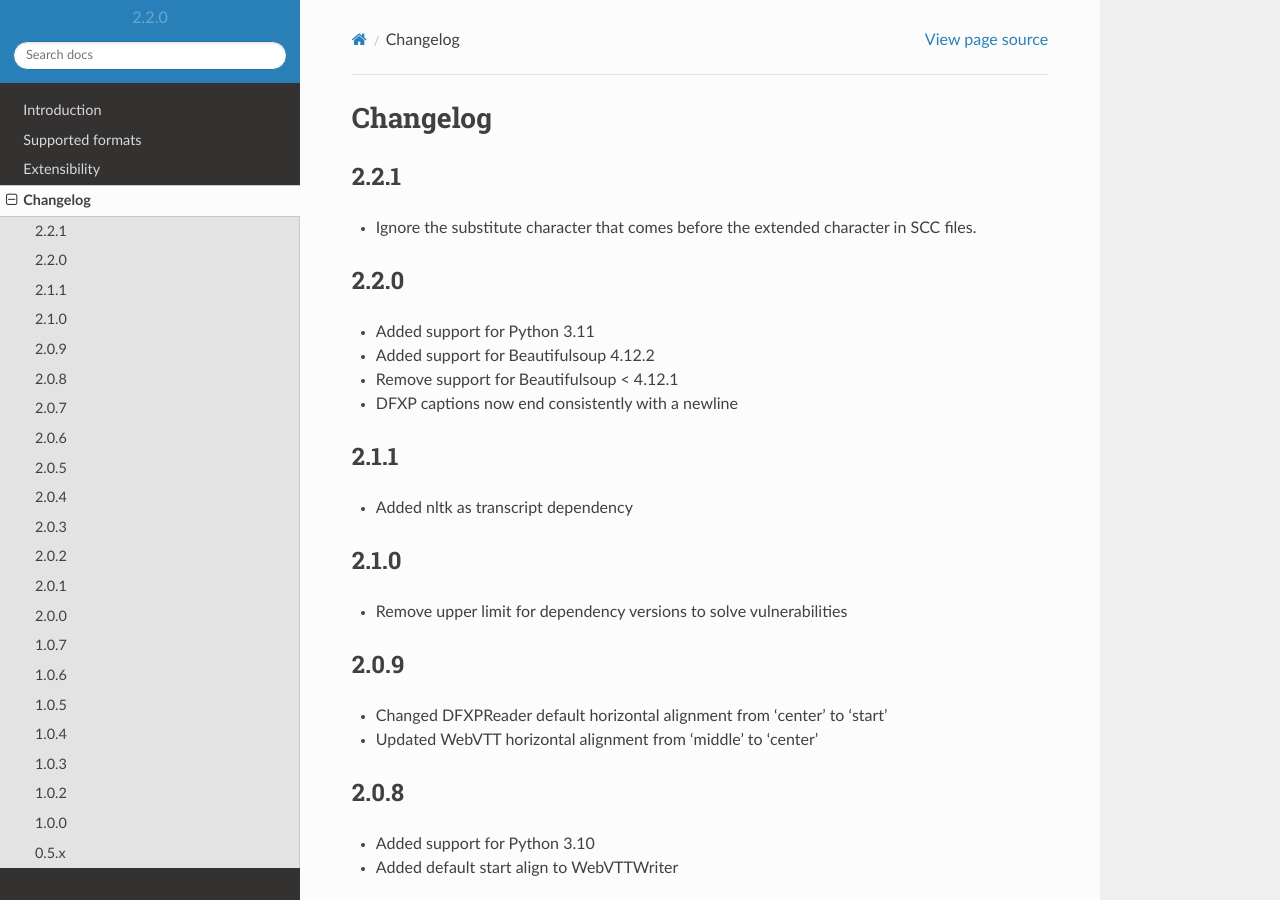
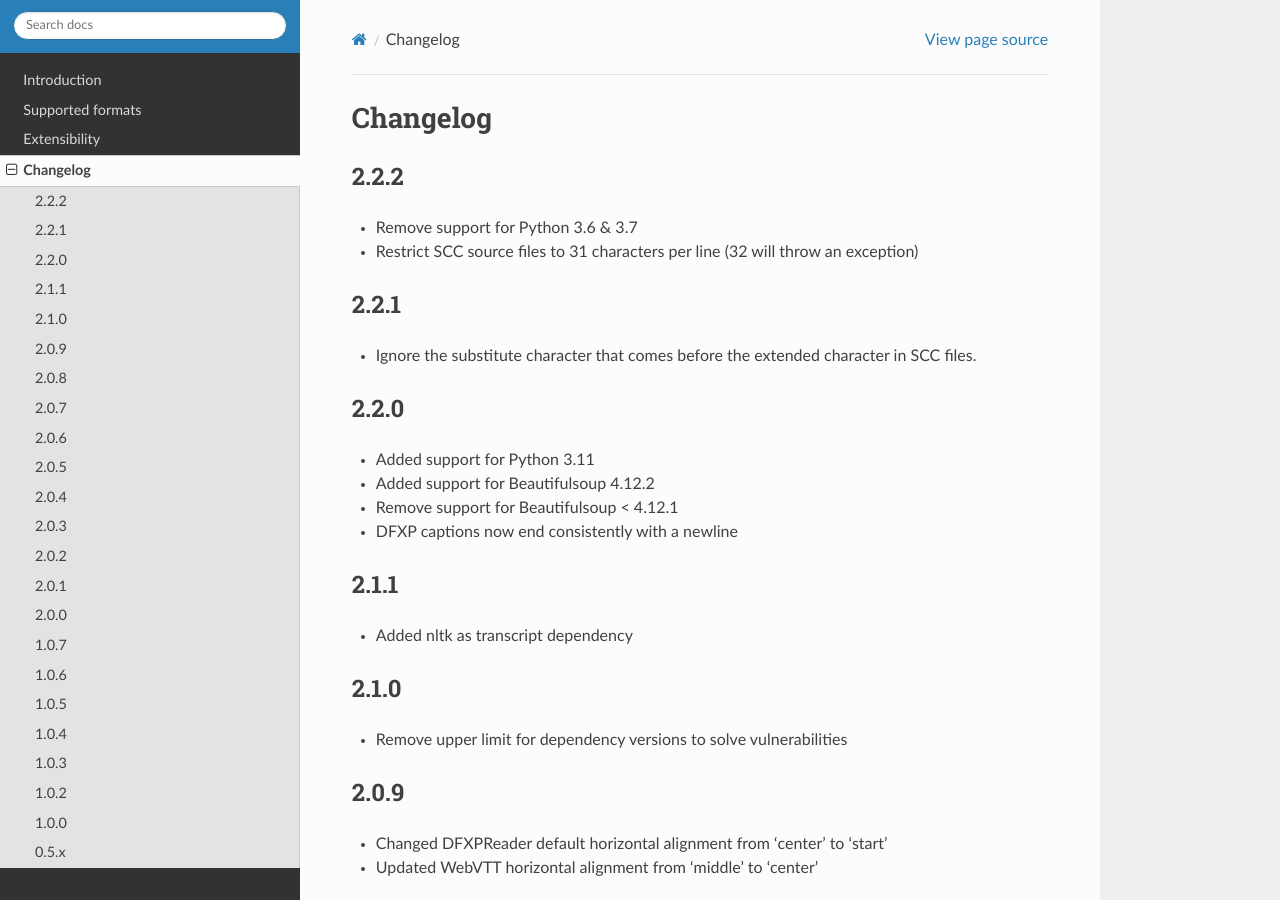
Before and after one commit to pbs/pycaption, a Sphinx documentation site: the page built from docs/changelog.rst, in a window 1280 px wide and 900 px high. Built offline with Sphinx 7.4.7 and the Read the Docs theme 2.0.0, drawn with Linux system fonts in a browser that asks for light colours.

Commit message:
update changelog and bump version to 2.2.2.dev

```diff
--- a/docs/changelog.rst
+++ b/docs/changelog.rst
@@ -1,5 +1,10 @@
 Changelog
 ---------
+2.2.2
+^^^^^
+- Remove support for Python 3.6 & 3.7
+- Restrict SCC source files to 31 characters per line (32 will throw an exception)
+
 2.2.1
 ^^^^^
 - Ignore the substitute character that comes before the extended character in SCC files.
--- a/setup.py
+++ b/setup.py
@@ -24,7 +24,7 @@ transcript_dependencies = [
 
 setup(
     name='pycaption',
-    version='2.2.1',
+    version='2.2.2.dev',
     description='Closed caption converter',
     long_description=open(README_PATH).read(),
     author='Joe Norton',
```
